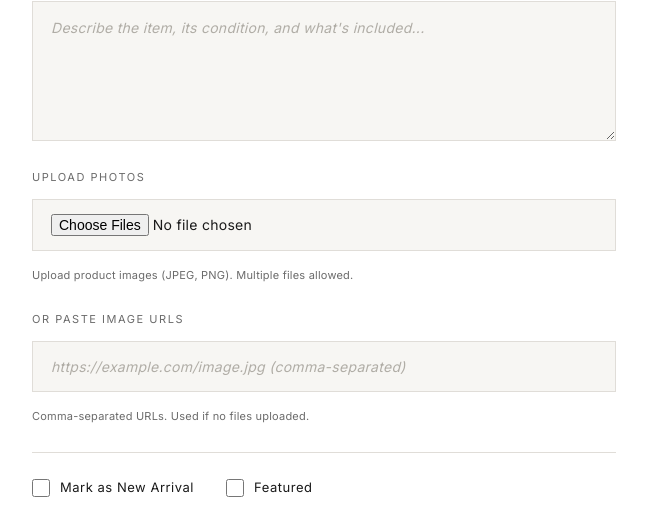
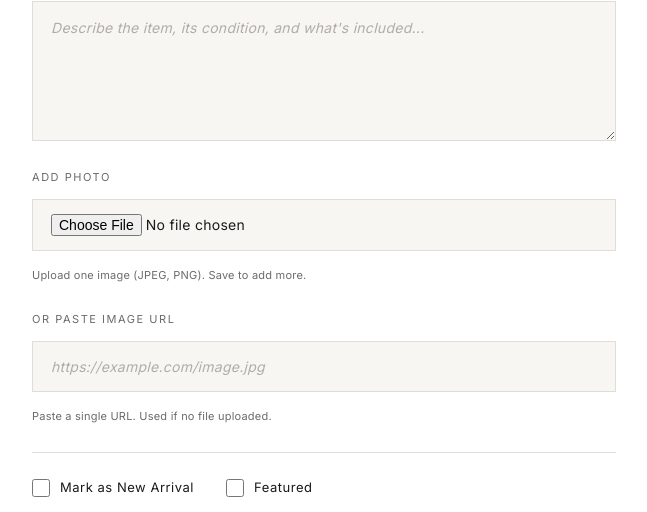
Before and after one commit to cypanized/lumiere-seconds, a Python web app: template templates/admin_form.html in a window 1280 px wide. Shown: the part 649-1161 px from the top of the page, without its empty margins (316-963 px from the left). Run offline with Jinja, Linux system fonts and the light colour scheme; the template is opened without the code that fills it, so the values that code supplies are empty; some web fonts are replaced.

Commit message:
Simplify image upload to one-at-a-time flow
Change from multi-file upload to single image per save for a more
intuitive workflow: add one image, save, repeat. URL field now accepts
a single URL instead of comma-separated values.

Co-Authored-By: Claude Opus 4.6 <noreply@anthropic.com>

```diff
--- a/templates/admin_form.html
+++ b/templates/admin_form.html
@@ -94,15 +94,15 @@
       {{image_preview}}
 
       <div class="form-group">
-        <label for="photos">Upload Photos</label>
-        <input type="file" id="photos" name="photos" accept="image/*" multiple class="file-input">
-        <span class="form-help">Upload product images (JPEG, PNG). Multiple files allowed.</span>
+        <label for="photos">Add Photo</label>
+        <input type="file" id="photos" name="photos" accept="image/*" class="file-input">
+        <span class="form-help">Upload one image (JPEG, PNG). Save to add more.</span>
       </div>
 
       <div class="form-group">
-        <label for="image_urls">Or Paste Image URLs</label>
-        <input type="text" id="image_urls" name="image_urls" value="{{current_images}}" placeholder="https://example.com/image.jpg (comma-separated)">
-        <span class="form-help">Comma-separated URLs. Used if no files uploaded.</span>
+        <label for="image_urls">Or Paste Image URL</label>
+        <input type="text" id="image_urls" name="image_urls" placeholder="https://example.com/image.jpg">
+        <span class="form-help">Paste a single URL. Used if no file uploaded.</span>
       </div>
 
       <div class="checkbox-row">
```
Also changed, not shown: app.py (+8 -11 lines).
